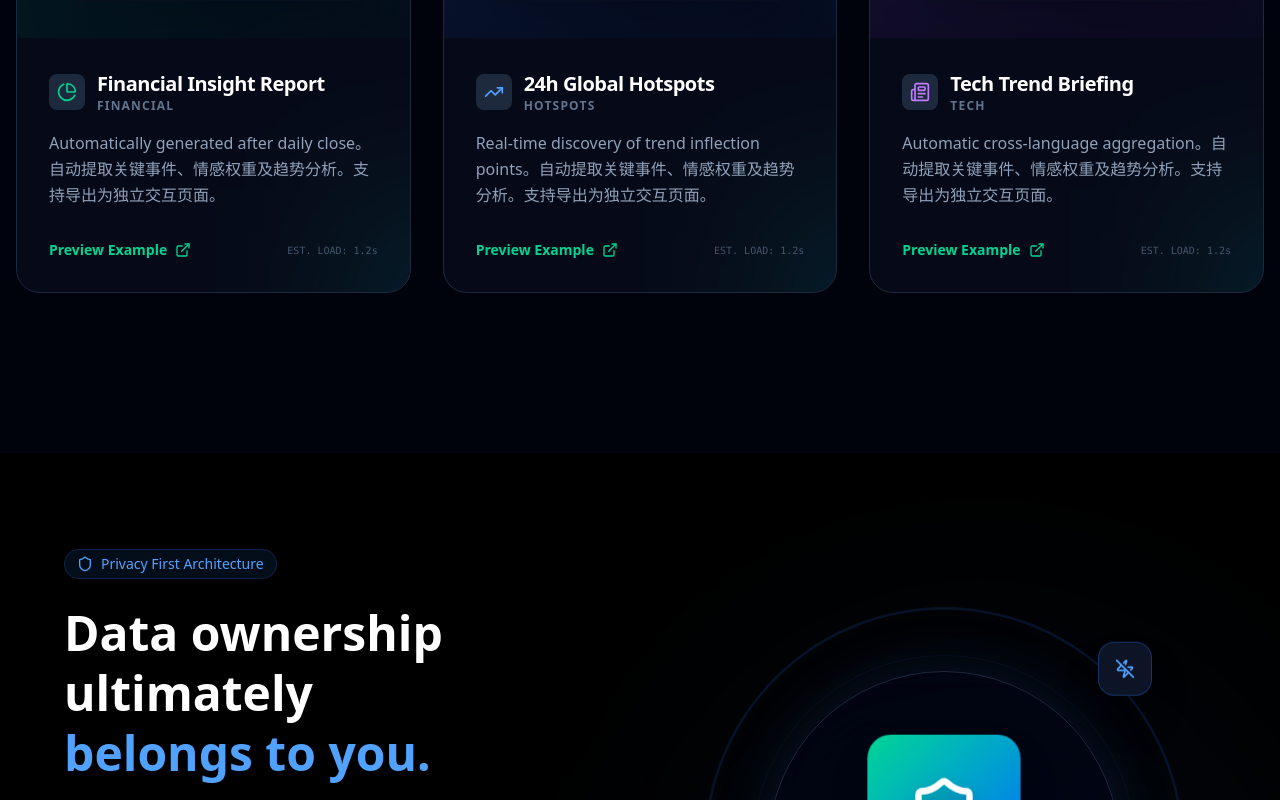
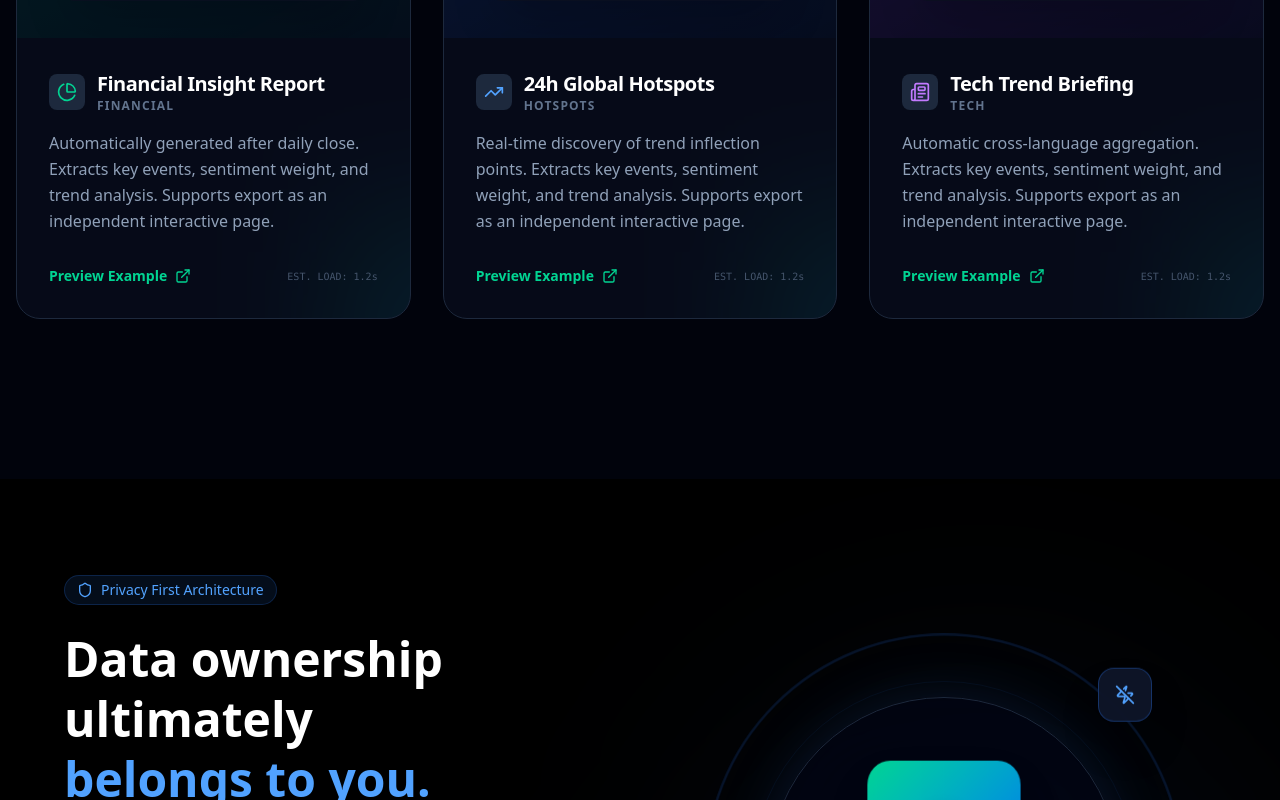
Before and after one commit to Pizone-ai/RSSFlow-doc, a Next.js app in the folder website/: page / in a window 1280 px wide. Shown: the part 3460-4260 px from the top of the page. Built offline with nearby package versions, Linux system fonts and the light colour scheme.

Commit message:
优化文字描述

```diff
--- a/website/src/components/InsightsShowcase.tsx
+++ b/website/src/components/InsightsShowcase.tsx
@@ -16,17 +16,17 @@ const content = {
     reports: [
       {
         title: "金融深度研报",
-        subtitle: "每日收盘自动生成",
+        subtitle: "每日收盘自动生成。自动提取关键事件、情感权重及趋势分析。支持导出为独立交互页面。",
         type: "Financial",
       },
       {
         title: "24h 全球热点看板",
-        subtitle: "实时发现趋势拐点",
+        subtitle: "实时发现趋势拐点。自动提取关键事件、情感权重及趋势分析。支持导出为独立交互页面。",
         type: "Hotspots",
       },
       {
         title: "技术趋势简报",
-        subtitle: "跨语言自动汇总",
+        subtitle: "跨语言自动汇总。自动提取关键事件、情感权重及趋势分析。支持导出为独立交互页面。",
         type: "Tech",
       }
     ]
@@ -39,17 +39,17 @@ const content = {
     reports: [
       {
         title: "Financial Insight Report",
-        subtitle: "Automatically generated after daily close",
+        subtitle: "Automatically generated after daily close. Extracts key events, sentiment weight, and trend analysis. Supports export as an independent interactive page.",
         type: "Financial",
       },
       {
         title: "24h Global Hotspots",
-        subtitle: "Real-time discovery of trend inflection points",
+        subtitle: "Real-time discovery of trend inflection points. Extracts key events, sentiment weight, and trend analysis. Supports export as an independent interactive page.",
         type: "Hotspots",
       },
       {
         title: "Tech Trend Briefing",
-        subtitle: "Automatic cross-language aggregation",
+        subtitle: "Automatic cross-language aggregation. Extracts key events, sentiment weight, and trend analysis. Supports export as an independent interactive page.",
         type: "Tech",
       }
     ]
@@ -194,7 +194,7 @@ export const InsightsShowcase: React.FC = () => {
                   </div>
                 </div>
                 <p className="text-slate-400 mb-8 leading-relaxed">
-                  {report.subtitle}。自动提取关键事件、情感权重及趋势分析。支持导出为独立交互页面。
+                  {report.subtitle}
                 </p>
                 <div className="flex items-center justify-between">
                   <a
```
